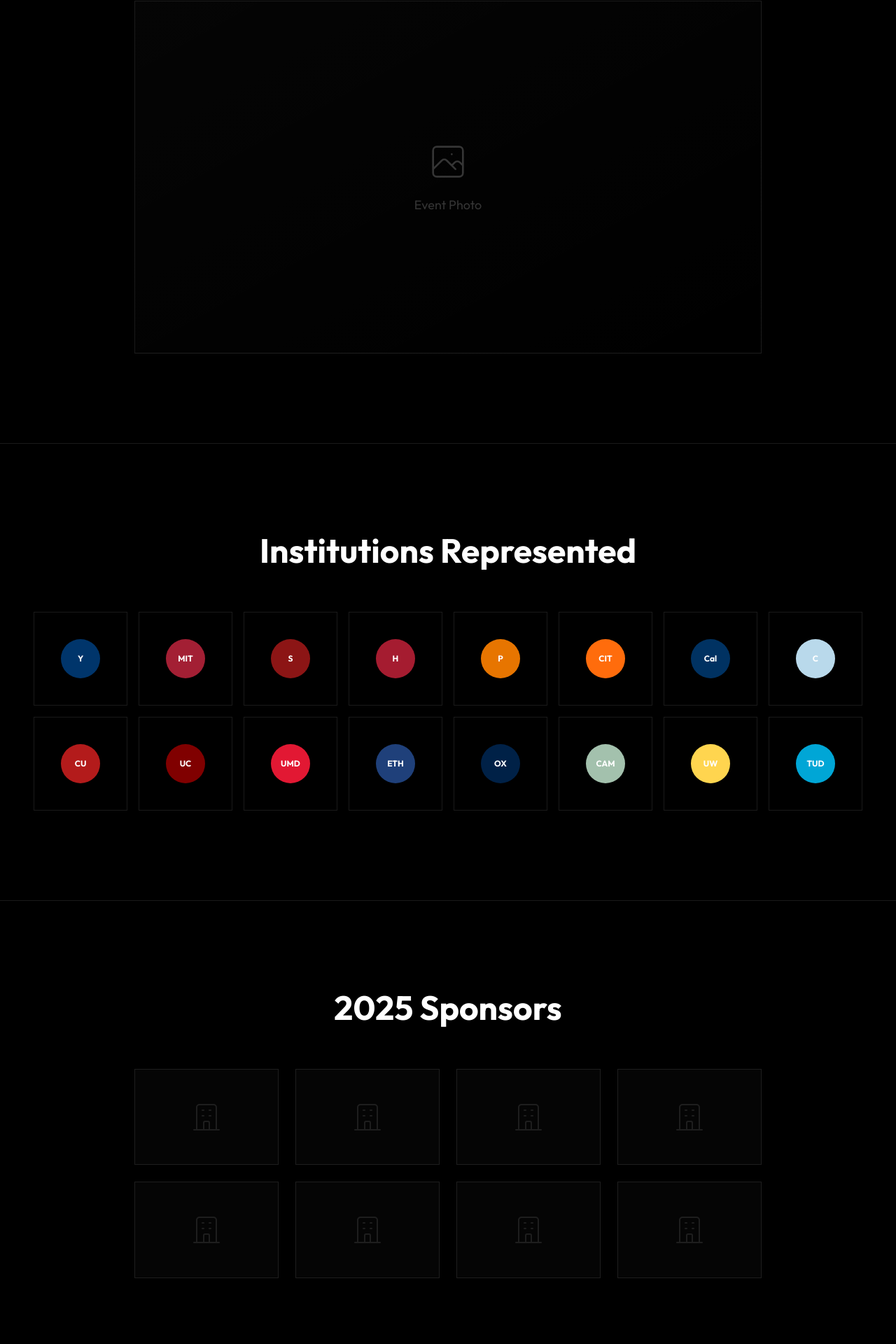
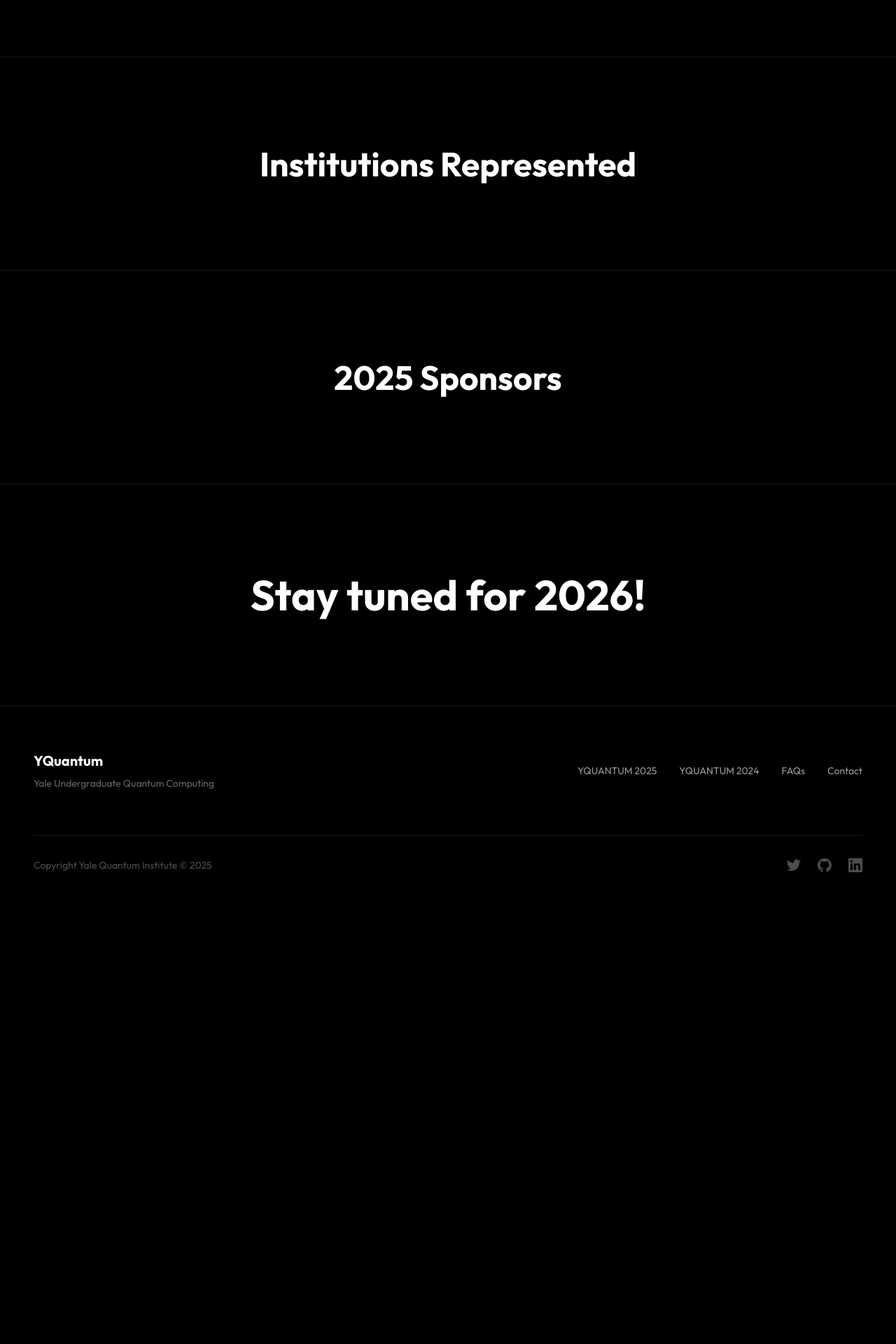
Before and after one commit to jjwyetzner/quantum, a Next.js app: page /2025 in a window 1280 px wide. Shown: the part 536-2456 px from the top of the page at 70% size. After the commit the page ends 1846 px from the top, so only its background shows below. Built offline with nearby package versions, Linux system fonts and the light colour scheme.

Commit message:
Simplify 2024/2025 pages to match exact yquantum.info content

```diff
--- a/app/2024/page.tsx
+++ b/app/2024/page.tsx
@@ -3,20 +3,6 @@ import Footer from '../components/Footer'
 import Link from 'next/link'
 
 export default function YQuantum2024() {
-  // Institutions that participated in 2024
-  const institutions = [
-    { name: 'Yale University', abbr: 'Y', color: '#00356b' },
-    { name: 'MIT', abbr: 'MIT', color: '#a31f34' },
-    { name: 'Stanford University', abbr: 'S', color: '#8c1515' },
-    { name: 'Harvard University', abbr: 'H', color: '#a51c30' },
-    { name: 'Princeton University', abbr: 'P', color: '#e77500' },
-    { name: 'Caltech', abbr: 'CIT', color: '#ff6c0c' },
-    { name: 'UC Berkeley', abbr: 'Cal', color: '#003262' },
-    { name: 'Columbia University', abbr: 'C', color: '#b9d9eb' },
-    { name: 'Cornell University', abbr: 'CU', color: '#b31b1b' },
-    { name: 'University of Chicago', abbr: 'UC', color: '#800000' },
-  ]
-
   return (
     <main className="bg-black text-white min-h-screen">
       <Navigation />
@@ -28,76 +14,25 @@ export default function YQuantum2024() {
         </div>
       </section>
 
-      {/* Event Photo */}
+      {/* Content sections matching original site structure */}
       <section className="py-32 px-6 lg:px-12 border-b border-white/10">
         <div className="max-w-7xl mx-auto text-center">
-          {/* Event Photo Placeholder */}
-          <div className="aspect-video max-w-4xl mx-auto border border-white/10 bg-gradient-to-br from-white/[0.02] to-transparent flex items-center justify-center overflow-hidden">
-            <div className="text-center">
-              <svg className="w-16 h-16 mx-auto mb-4 text-white/20" fill="none" stroke="currentColor" viewBox="0 0 24 24">
-                <path strokeLinecap="round" strokeLinejoin="round" strokeWidth={1} d="M4 16l4.586-4.586a2 2 0 012.828 0L16 16m-2-2l1.586-1.586a2 2 0 012.828 0L20 14m-6-6h.01M6 20h12a2 2 0 002-2V6a2 2 0 00-2-2H6a2 2 0 00-2 2v12a2 2 0 002 2z" />
-              </svg>
-              <p className="text-white/20 text-lg">Event Photo</p>
-            </div>
-          </div>
+          <h2 className="text-4xl md:text-5xl font-bold">Institutions Represented</h2>
         </div>
       </section>
 
-      {/* Institutions Represented */}
       <section className="py-32 px-6 lg:px-12 border-b border-white/10">
-        <div className="max-w-7xl mx-auto">
-          <h2 className="text-4xl md:text-5xl font-bold mb-16 text-center">Institutions Represented</h2>
-
-          <div className="grid grid-cols-2 sm:grid-cols-5 md:grid-cols-10 gap-4 max-w-5xl mx-auto">
-            {institutions.map((inst) => (
-              <div
-                key={inst.name}
-                className="group relative aspect-square border border-white/10 hover:border-white/30 transition-all duration-300 flex items-center justify-center"
-                title={inst.name}
-              >
-                <div
-                  className="w-12 h-12 rounded-full flex items-center justify-center text-white font-bold text-xs transition-transform group-hover:scale-110"
-                  style={{ backgroundColor: inst.color }}
-                >
-                  {inst.abbr}
-                </div>
-                <div className="absolute -bottom-6 left-1/2 -translate-x-1/2 opacity-0 group-hover:opacity-100 transition-opacity whitespace-nowrap text-[10px] text-white/50">
-                  {inst.name}
-                </div>
-              </div>
-            ))}
-          </div>
+        <div className="max-w-7xl mx-auto text-center">
+          <h2 className="text-4xl md:text-5xl font-bold">2024 Sponsors</h2>
         </div>
       </section>
 
-      {/* 2024 Sponsors */}
-      <section className="py-32 px-6 lg:px-12 border-b border-white/10">
-        <div className="max-w-7xl mx-auto">
-          <h2 className="text-4xl md:text-5xl font-bold mb-16 text-center">2024 Sponsors</h2>
-
-          {/* Sponsor Logo Grid - Placeholders for actual sponsor logos */}
-          <div className="grid grid-cols-2 md:grid-cols-4 gap-6 max-w-3xl mx-auto">
-            {[1, 2, 3, 4].map((i) => (
-              <div
-                key={i}
-                className="aspect-[3/2] border border-white/10 bg-white/[0.02] flex items-center justify-center hover:border-white/20 transition-all"
-              >
-                <svg className="w-12 h-12 text-white/10" fill="none" stroke="currentColor" viewBox="0 0 24 24">
-                  <path strokeLinecap="round" strokeLinejoin="round" strokeWidth={1} d="M19 21V5a2 2 0 00-2-2H7a2 2 0 00-2 2v16m14 0h2m-2 0h-5m-9 0H3m2 0h5M9 7h1m-1 4h1m4-4h1m-1 4h1m-5 10v-5a1 1 0 011-1h2a1 1 0 011 1v5m-4 0h4" />
-                </svg>
-              </div>
-            ))}
-          </div>
-        </div>
-      </section>
-
-      {/* CTA */}
+      {/* Stay tuned for 2026 */}
       <section className="py-32 px-6 lg:px-12">
         <div className="max-w-4xl mx-auto text-center">
-          <h2 className="text-4xl md:text-6xl font-bold mb-8">
+          <h2 className="text-4xl md:text-6xl font-bold">
             Stay tuned for 2026!
           </h2>
-          <Link href="/register" className="btn-primary">Register Interest</Link>
         </div>
       </section>
 
--- a/app/2025/page.tsx
+++ b/app/2025/page.tsx
@@ -3,26 +3,6 @@ import Footer from '../components/Footer'
 import Link from 'next/link'
 
 export default function YQuantum2025() {
-  // Institutions that participated
-  const institutions = [
-    { name: 'Yale University', abbr: 'Y', color: '#00356b' },
-    { name: 'MIT', abbr: 'MIT', color: '#a31f34' },
-    { name: 'Stanford University', abbr: 'S', color: '#8c1515' },
-    { name: 'Harvard University', abbr: 'H', color: '#a51c30' },
-    { name: 'Princeton University', abbr: 'P', color: '#e77500' },
-    { name: 'Caltech', abbr: 'CIT', color: '#ff6c0c' },
-    { name: 'UC Berkeley', abbr: 'Cal', color: '#003262' },
-    { name: 'Columbia University', abbr: 'C', color: '#b9d9eb' },
-    { name: 'Cornell University', abbr: 'CU', color: '#b31b1b' },
-    { name: 'University of Chicago', abbr: 'UC', color: '#800000' },
-    { name: 'University of Maryland', abbr: 'UMD', color: '#e21833' },
-    { name: 'ETH Zürich', abbr: 'ETH', color: '#1f407a' },
-    { name: 'University of Oxford', abbr: 'OX', color: '#002147' },
-    { name: 'University of Cambridge', abbr: 'CAM', color: '#a3c1ad' },
-    { name: 'University of Waterloo', abbr: 'UW', color: '#ffd54f' },
-    { name: 'TU Delft', abbr: 'TUD', color: '#00a6d6' },
-  ]
-
   return (
     <main className="bg-black text-white min-h-screen">
       <Navigation />
@@ -34,77 +14,33 @@ export default function YQuantum2025() {
         </div>
       </section>
 
-      {/* Kick-Off */}
+      {/* YQuantum 2025 Kick-Off */}
       <section className="py-32 px-6 lg:px-12 border-b border-white/10">
         <div className="max-w-7xl mx-auto text-center">
-          <h2 className="text-4xl md:text-5xl font-bold mb-12">YQuantum 2025 Kick-Off</h2>
-          {/* Event Photo Placeholder */}
-          <div className="aspect-video max-w-4xl mx-auto border border-white/10 bg-gradient-to-br from-white/[0.02] to-transparent flex items-center justify-center overflow-hidden">
-            <div className="text-center">
-              <svg className="w-16 h-16 mx-auto mb-4 text-white/20" fill="none" stroke="currentColor" viewBox="0 0 24 24">
-                <path strokeLinecap="round" strokeLinejoin="round" strokeWidth={1} d="M4 16l4.586-4.586a2 2 0 012.828 0L16 16m-2-2l1.586-1.586a2 2 0 012.828 0L20 14m-6-6h.01M6 20h12a2 2 0 002-2V6a2 2 0 00-2-2H6a2 2 0 00-2 2v12a2 2 0 002 2z" />
-              </svg>
-              <p className="text-white/20 text-lg">Event Photo</p>
-            </div>
-          </div>
+          <h2 className="text-4xl md:text-5xl font-bold">YQuantum 2025 Kick-Off</h2>
         </div>
       </section>
 
       {/* Institutions Represented */}
       <section className="py-32 px-6 lg:px-12 border-b border-white/10">
-        <div className="max-w-7xl mx-auto">
-          <h2 className="text-4xl md:text-5xl font-bold mb-16 text-center">Institutions Represented</h2>
-
-          <div className="grid grid-cols-2 sm:grid-cols-4 md:grid-cols-8 gap-4">
-            {institutions.map((inst) => (
-              <div
-                key={inst.name}
-                className="group relative aspect-square border border-white/10 hover:border-white/30 transition-all duration-300 flex items-center justify-center"
-                title={inst.name}
-              >
-                <div
-                  className="w-14 h-14 rounded-full flex items-center justify-center text-white font-bold text-xs transition-transform group-hover:scale-110"
-                  style={{ backgroundColor: inst.color }}
-                >
-                  {inst.abbr}
-                </div>
-                <div className="absolute -bottom-6 left-1/2 -translate-x-1/2 opacity-0 group-hover:opacity-100 transition-opacity whitespace-nowrap text-[10px] text-white/50">
-                  {inst.name}
-                </div>
-              </div>
-            ))}
-          </div>
+        <div className="max-w-7xl mx-auto text-center">
+          <h2 className="text-4xl md:text-5xl font-bold">Institutions Represented</h2>
         </div>
       </section>
 
       {/* 2025 Sponsors */}
       <section className="py-32 px-6 lg:px-12 border-b border-white/10">
-        <div className="max-w-7xl mx-auto">
-          <h2 className="text-4xl md:text-5xl font-bold mb-16 text-center">2025 Sponsors</h2>
-
-          {/* Sponsor Logo Grid - Placeholders for actual sponsor logos */}
-          <div className="grid grid-cols-2 md:grid-cols-4 gap-6 max-w-4xl mx-auto">
-            {[1, 2, 3, 4, 5, 6, 7, 8].map((i) => (
-              <div
-                key={i}
-                className="aspect-[3/2] border border-white/10 bg-white/[0.02] flex items-center justify-center hover:border-white/20 transition-all"
-              >
-                <svg className="w-12 h-12 text-white/10" fill="none" stroke="currentColor" viewBox="0 0 24 24">
-                  <path strokeLinecap="round" strokeLinejoin="round" strokeWidth={1} d="M19 21V5a2 2 0 00-2-2H7a2 2 0 00-2 2v16m14 0h2m-2 0h-5m-9 0H3m2 0h5M9 7h1m-1 4h1m4-4h1m-1 4h1m-5 10v-5a1 1 0 011-1h2a1 1 0 011 1v5m-4 0h4" />
-                </svg>
-              </div>
-            ))}
-          </div>
+        <div className="max-w-7xl mx-auto text-center">
+          <h2 className="text-4xl md:text-5xl font-bold">2025 Sponsors</h2>
         </div>
       </section>
 
-      {/* CTA - Stay tuned for 2026 */}
+      {/* Stay tuned for 2026 */}
       <section className="py-32 px-6 lg:px-12">
         <div className="max-w-4xl mx-auto text-center">
-          <h2 className="text-4xl md:text-6xl font-bold mb-8">
+          <h2 className="text-4xl md:text-6xl font-bold">
             Stay tuned for 2026!
           </h2>
-          <Link href="/register" className="btn-primary">Register Interest</Link>
         </div>
       </section>
 
```
